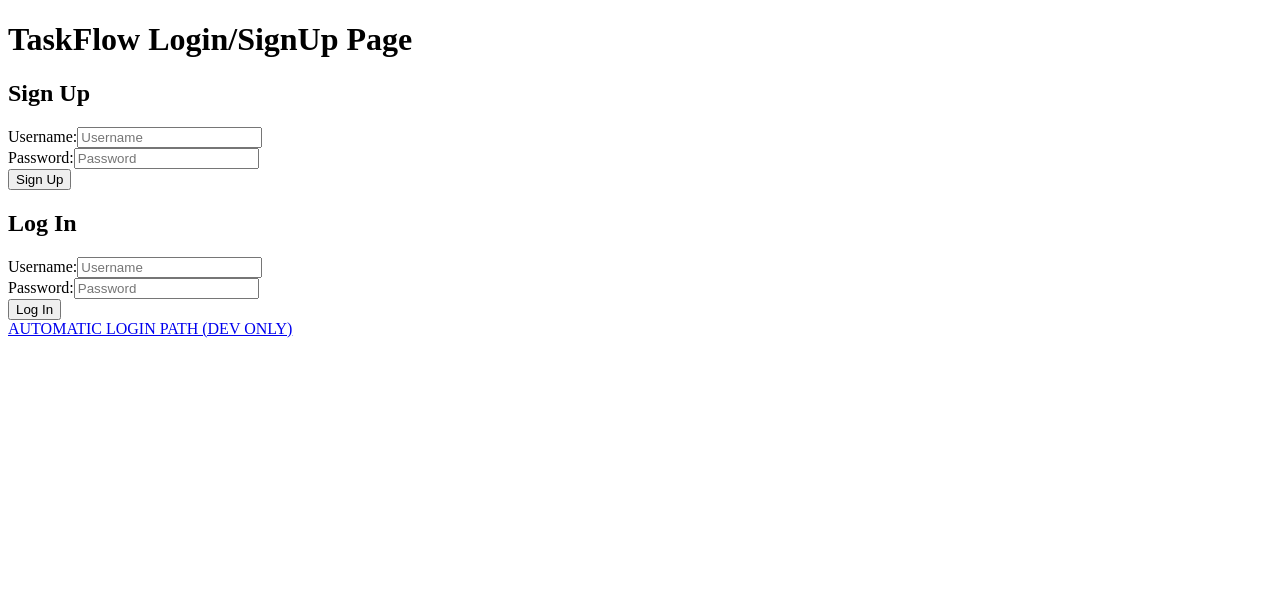
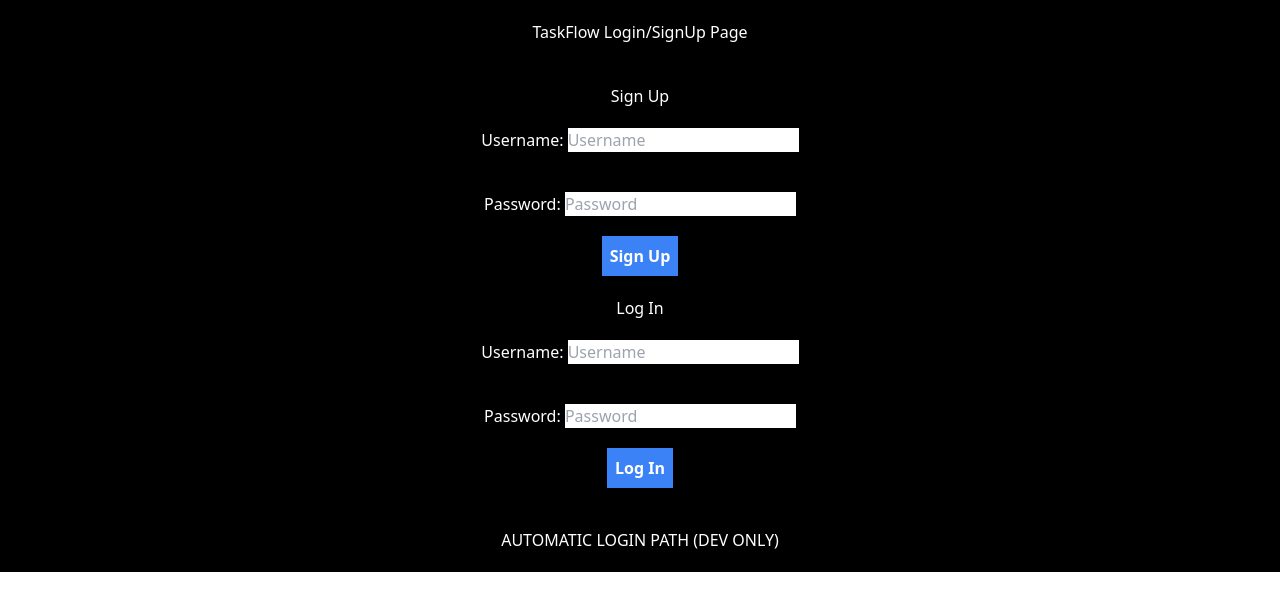
Before and after one commit to neil-mell489/TaskFlow_Frontend, a React (Create React App) app: page / in a window 1280 px wide. Shown: the top 610 px of the page. Built offline with nearby package versions, Linux system fonts and the light colour scheme.

Commit message:
styling login/signup

```diff
--- a/package.json
+++ b/package.json
@@ -36,5 +36,8 @@
       "last 1 firefox version",
       "last 1 safari version"
     ]
+  },
+  "devDependencies": {
+    "tailwindcss": "^3.4.3"
   }
 }
--- a/src/App.js
+++ b/src/App.js
@@ -10,6 +10,7 @@ import EditEvent from './pages/EditEvent';
 import NewEvent from './pages/NewEvent';
 import ViewEvent from './pages/ViewEvent';
 import { signUpUser, loginUser } from './components/api';
+
 
 function App() {
   const [isLoggedIn, setIsLoggedIn] = useState(false);
--- a/src/index.js
+++ b/src/index.js
@@ -1,6 +1,7 @@
 import React from 'react';
 import ReactDOM from 'react-dom';
 import App from './App';
+import './style.css'
 
 const root = ReactDOM.createRoot(document.getElementById('root'));
 root.render(
--- a/src/pages/Login.js
+++ b/src/pages/Login.js
@@ -37,32 +37,35 @@ function Login() {
     };
 
     return (
-        <div>
-            <h1>TaskFlow Login/SignUp Page</h1>
+        <div className='bg-black text-white p-5 text-center'>
+            <h1 className="text-center">TaskFlow Login/SignUp Page</h1>
+            <div className="flex-col p-10">
             <h2>Sign Up</h2>
             <form onSubmit={handleSignUp}>
-                <div>
-                    <label htmlFor="signup-username">Username:</label>
+                <div className='p-5'>
+                    <label htmlFor="signup-username">Username: </label>
                     <input type="text" id="signup-username" placeholder="Username" value={signupUsername} onChange={(e) => setSignupUsername(e.target.value)} />
                 </div>
-                <div>
-                    <label htmlFor="signup-password">Password:</label>
+                <div className='p-5'>
+                    <label htmlFor="signup-password">Password: </label>
                     <input type="password" id="signup-password" placeholder="Password" value={signupPassword} onChange={(e) => setSignupPassword(e.target.value)} />
                 </div>
-                <button type="submit">Sign Up</button>
+                <button className="bg-blue-500 hover:bg-blue-700 text-white font-bold p-2" type="submit">Sign Up</button>
             </form>
-            <h2>Log In</h2>
+            <h2 className='pt-5'>Log In</h2>
             <form onSubmit={handleLogin}>
-                <div>
-                    <label htmlFor="login-username">Username:</label>
+                <div className='p-5'>
+                    <label htmlFor="login-username">Username: </label>
                     <input type="text" id="login-username" placeholder="Username" value={loginUsername} onChange={(e) => setLoginUsername(e.target.value)} />
                 </div>
-                <div>
-                    <label htmlFor="login-password">Password:</label>
+                <div className='p-5'>
+                    <label htmlFor="login-password">Password: </label>
                     <input type="password" id="login-password" placeholder="Password" value={loginPassword} onChange={(e) => setLoginPassword(e.target.value)} />
                 </div>
-                <button type="submit">Log In</button>
+                <button className="bg-blue-500 hover:bg-blue-700 text-white font-bold p-2" type="submit">Log In</button>
             </form>
+            </div>
+
             <Link to="/homepage">AUTOMATIC LOGIN PATH (DEV ONLY)</Link>
         </div>
     );
--- /dev/null
+++ b/src/style.css
@@ -0,0 +1,3 @@
+@tailwind base;
+@tailwind components;
+@tailwind utilities;
--- /dev/null
+++ b/tailwind.config.js
@@ -0,0 +1,8 @@
+/** @type {import('tailwindcss').Config} */
+module.exports = {
+  content: ["./src/**/*.{js,jsx,ts,tsx}", "./pages/**/*.{js,jsx}", "./components/**/*.{js,jsx}"],
+  theme: {
+    extend: {},
+  },
+  plugins: [],
+}
```
Also changed, not shown: 1 other file (tests, documents, lock files or other folders).
